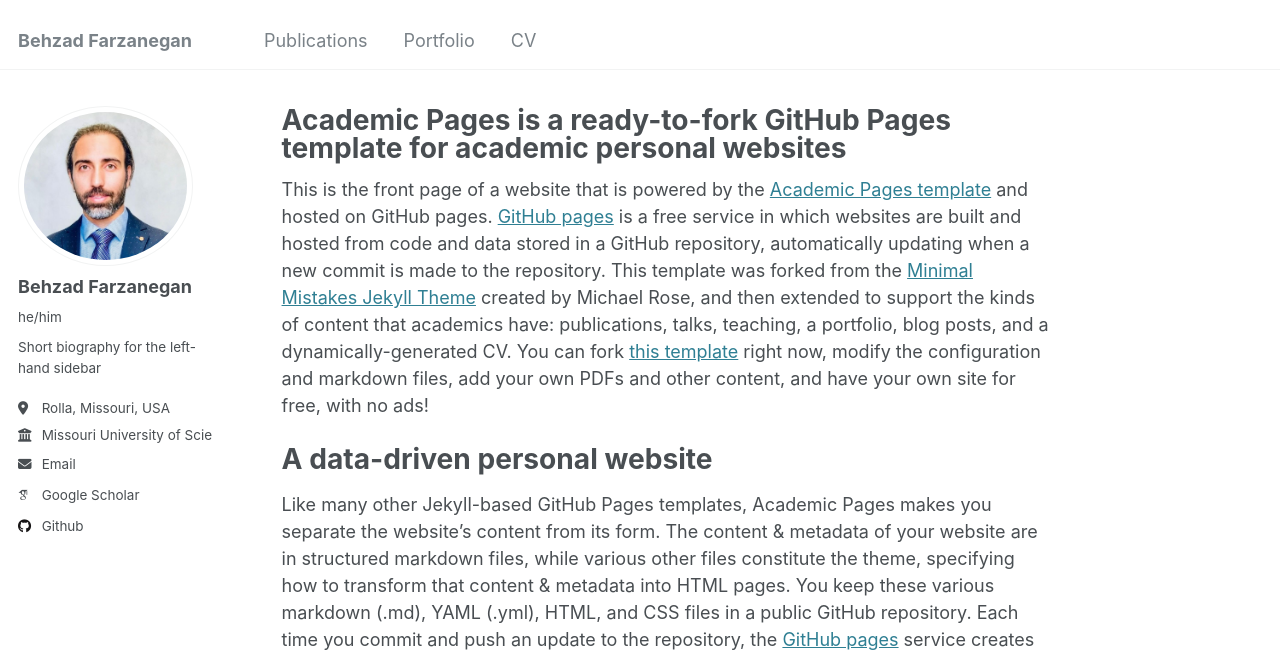
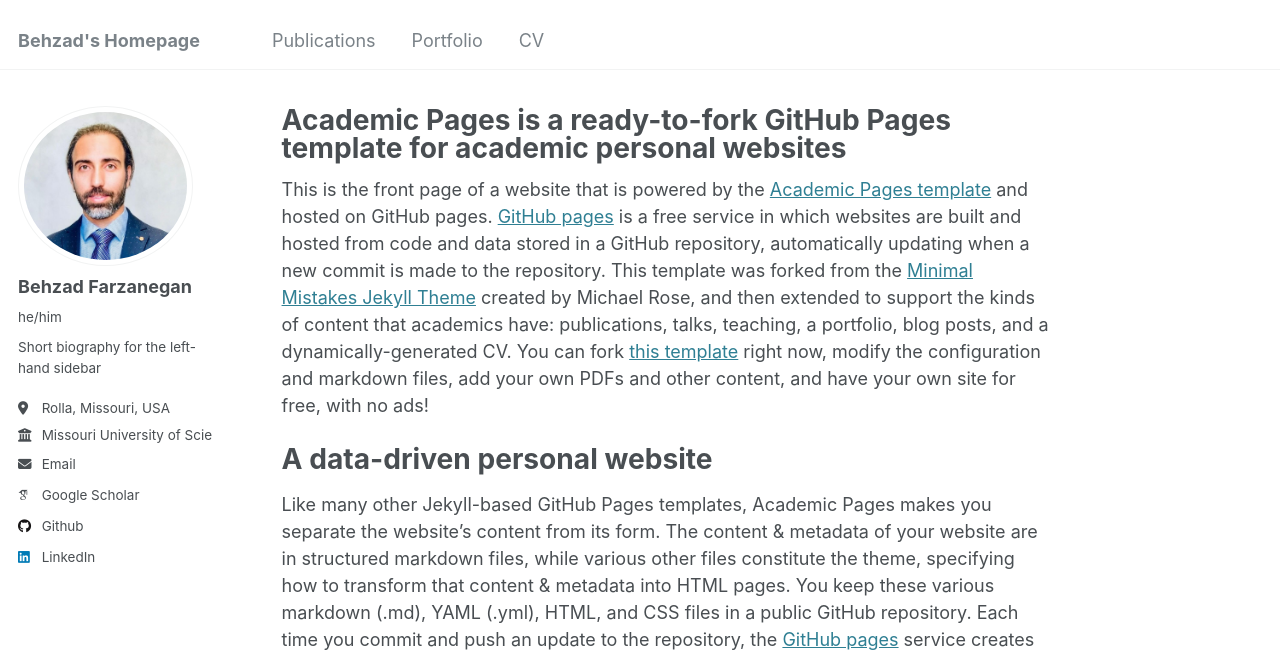
Before and after one commit to behzadfarzanegan/behzadfarzanegan.github.io, a Jekyll site: the page built from _pages/about.md, in a window 1280 px wide. Shown: the top 652 px of the page. Built offline with Jekyll 4.4.1, drawn with Linux system fonts in a browser that asks for light colours; some web fonts are replaced.

Commit message:
Update _config.yml

```diff
--- a/_config.yml
+++ b/_config.yml
@@ -8,7 +8,7 @@
 
 # Basic Site Settings
 locale                   : "en-US"
-title                    : "Behzad Farzanegan"
+title                    : "Behzad's Homepage"
 title_separator          : "-"
 name                     : &name "Behzad Farzanegan"
 description              : &description "personal description"
@@ -58,7 +58,7 @@
   keybase          : # Username
   instagram        : # Username
   lastfm           : # Username
-  linkedin         : # Username
+  linkedin         : "https://www.linkedin.com/in/behzad-farzanegan-2a523053/"
   mastodon         : # URL
   medium           : # URL
   pinterest        : # Username
```
